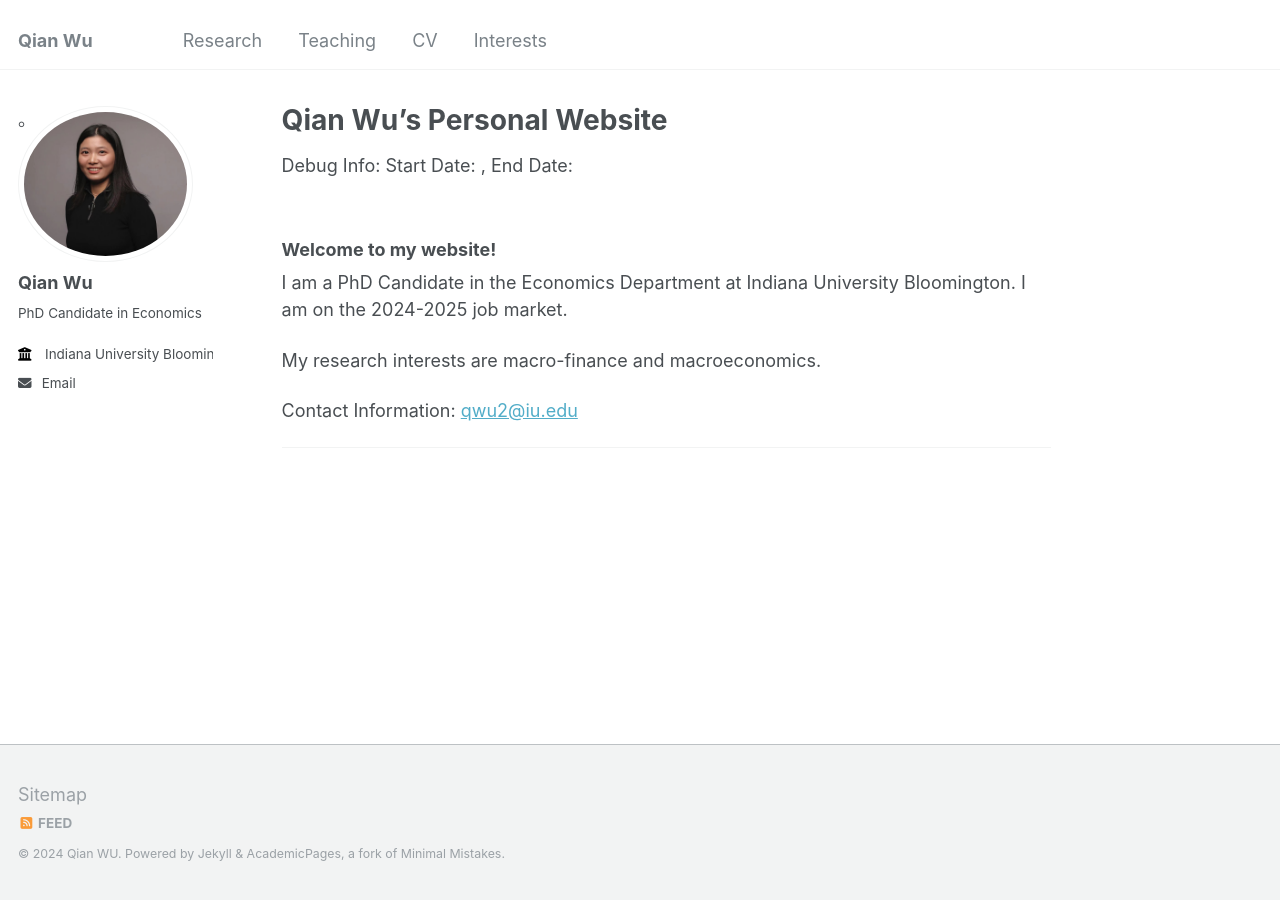
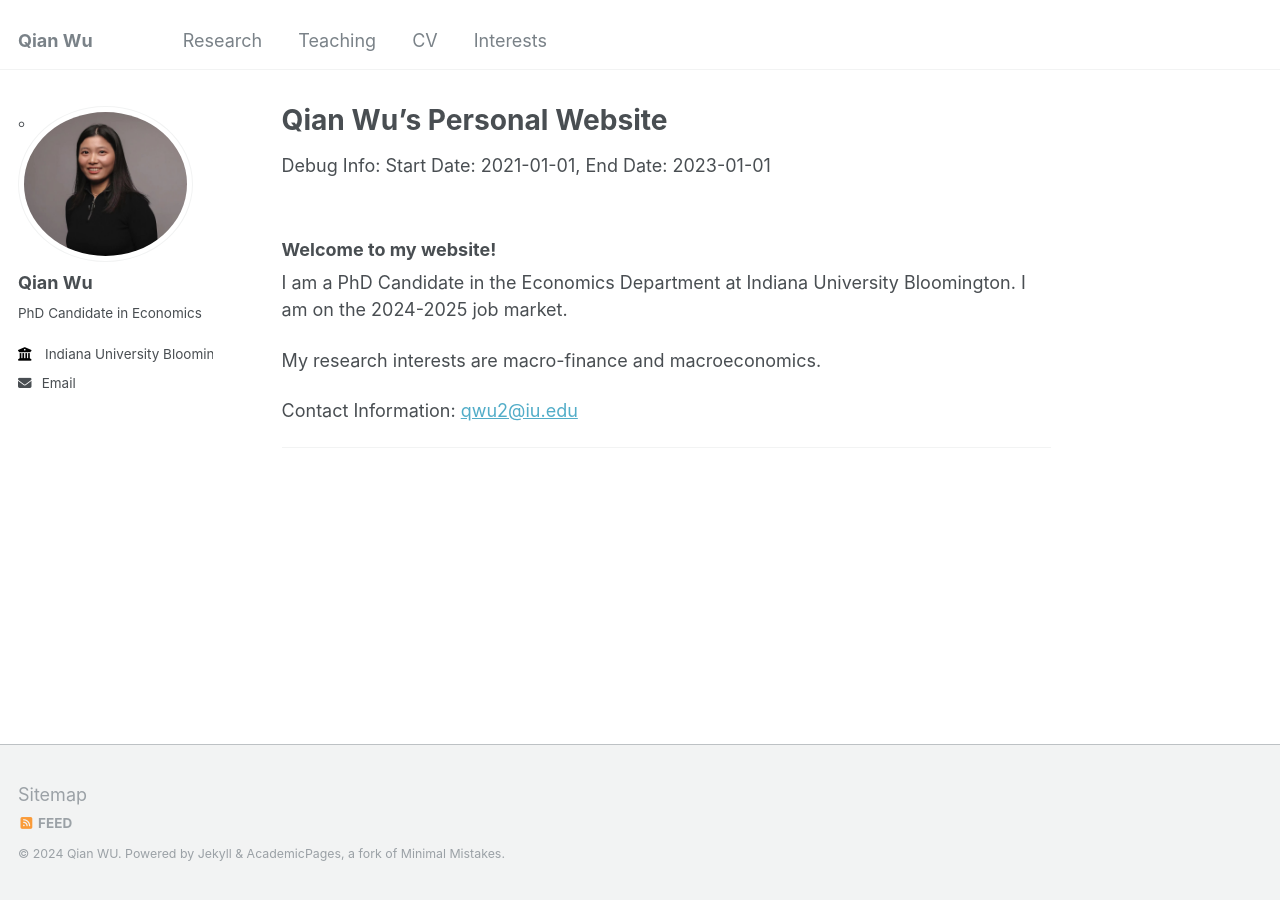
Before and after one commit to qianwu-ef/qianwu-ef.github.io, a Jekyll site: the page built from _pages/about.md, in a window 1280 px wide. Built offline with Jekyll 4.4.1, drawn with Linux system fonts in a browser that asks for light colours.

Commit message:
date format updated

```diff
--- a/_layouts/single.html
+++ b/_layouts/single.html
@@ -34,7 +34,7 @@ layout: default
           <p class="page__date"><strong><i class="fa fa-fw fa-calendar" aria-hidden="true"></i> {{ site.data.ui-text[site.locale].date_label | default: "Published:" }}</strong> <time datetime="{{ page.modified | date: "%Y-%m-%d" }}">{{ page.modified | date: "%B %d, %Y" }}</time></p>
         {% endif %}
 
-        {% assign date_parts = page.date | split: ", " %}
+        {% assign date_parts = "2021-01-01, 2023-01-01" | split: ", " %}
         {% assign start_date = date_parts[0] %}
         {% assign end_date = date_parts[1] %}
 
```
